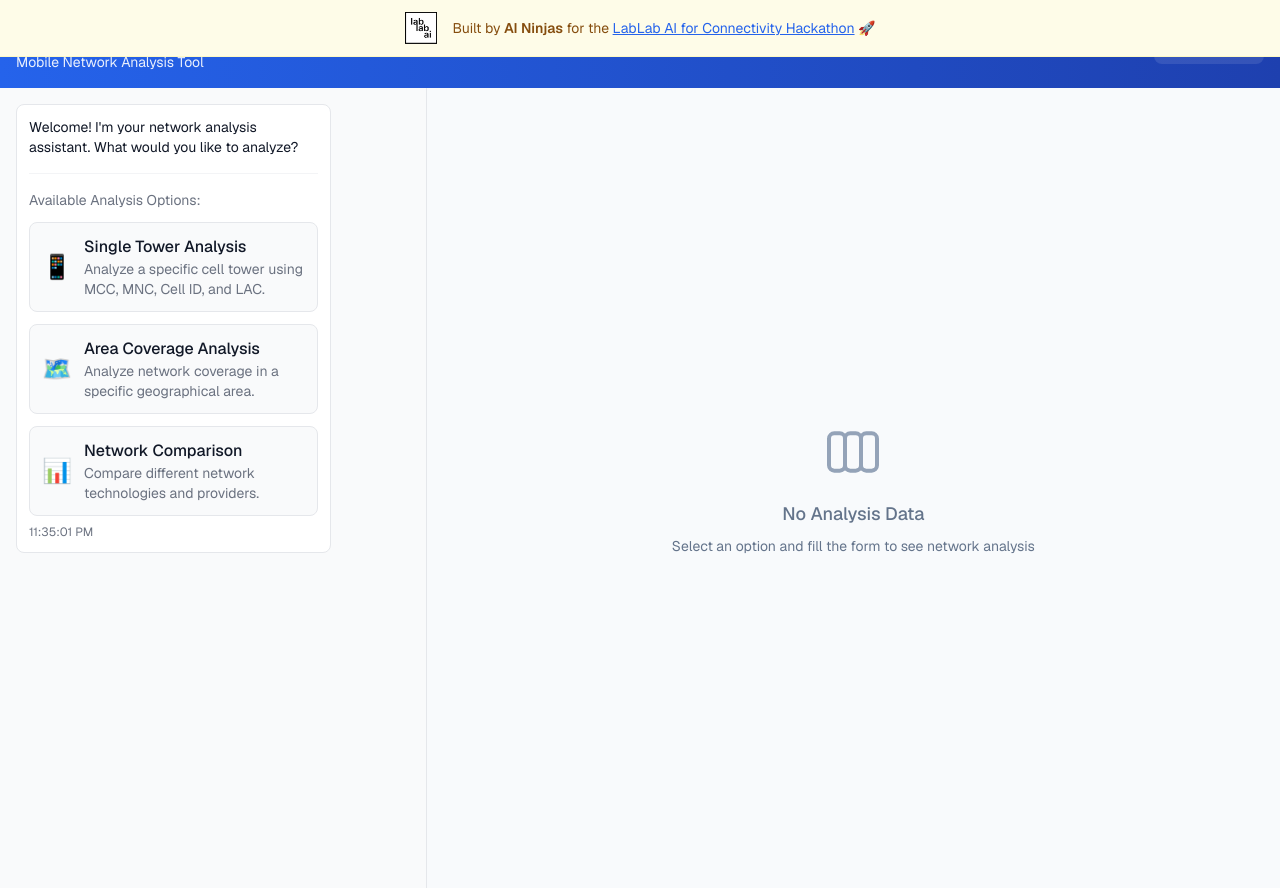
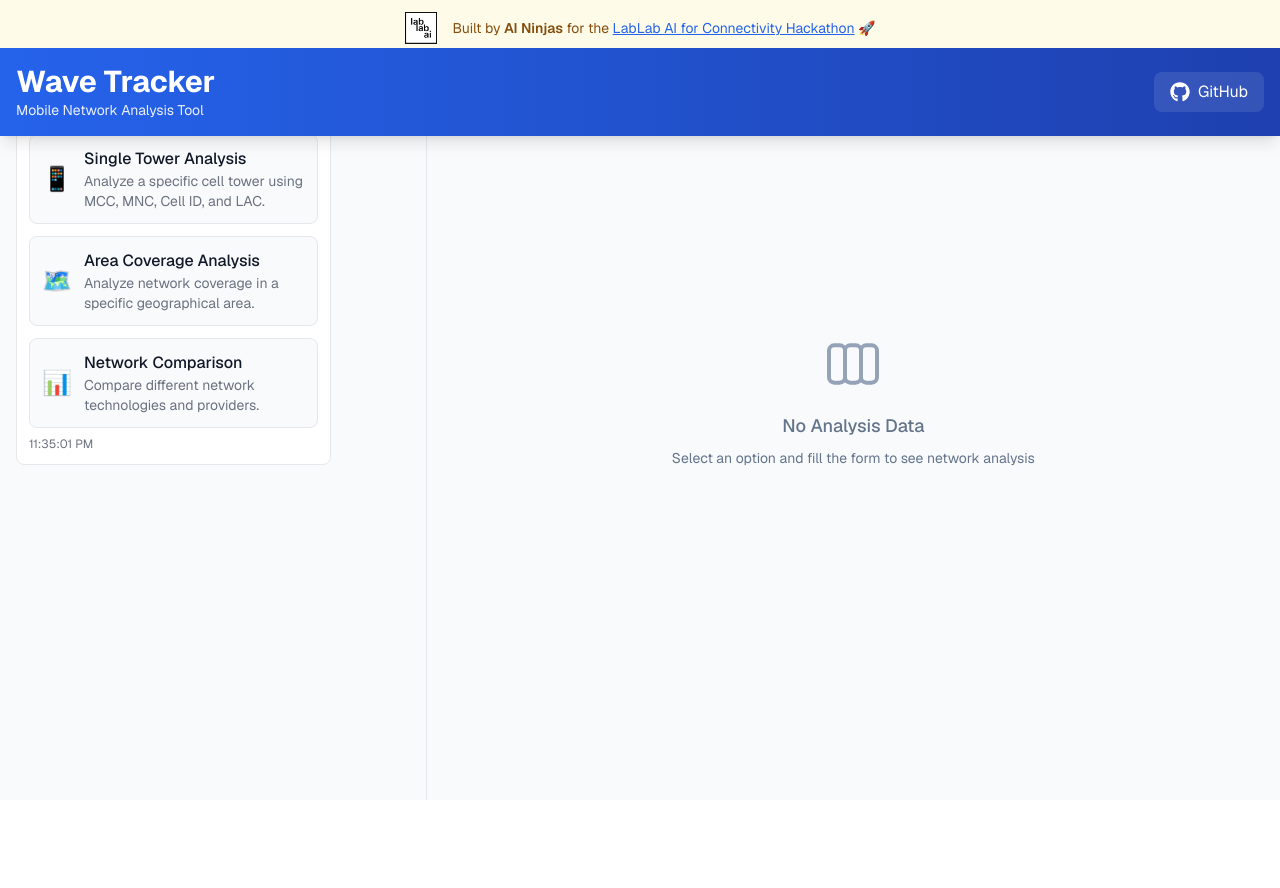
Before and after one commit to camilocbarrera/wave-tracker, a Next.js app: page / in a window 1280 px wide. After the commit the page ends 800 px from the top, so only its background shows below. Built offline with nearby package versions, Linux system fonts and the light colour scheme.

Commit message:
Committing changes for app/components/Header.tsx

```diff
--- a/app/components/Header.tsx
+++ b/app/components/Header.tsx
@@ -3,7 +3,7 @@ import { FaGithub } from 'react-icons/fa';
 
 export default function Header() {
   return (
-    <header className="bg-gradient-to-r from-blue-600 to-blue-800 text-white p-4 shadow-lg">
+    <header className="fixed top-[48px] left-0 right-0 z-50 bg-gradient-to-r from-blue-600 to-blue-800 text-white p-4 shadow-lg">
       <div className="container mx-auto flex justify-between items-center">
         <div>
           <h1 className="text-3xl font-bold">Wave Tracker</h1>
```
